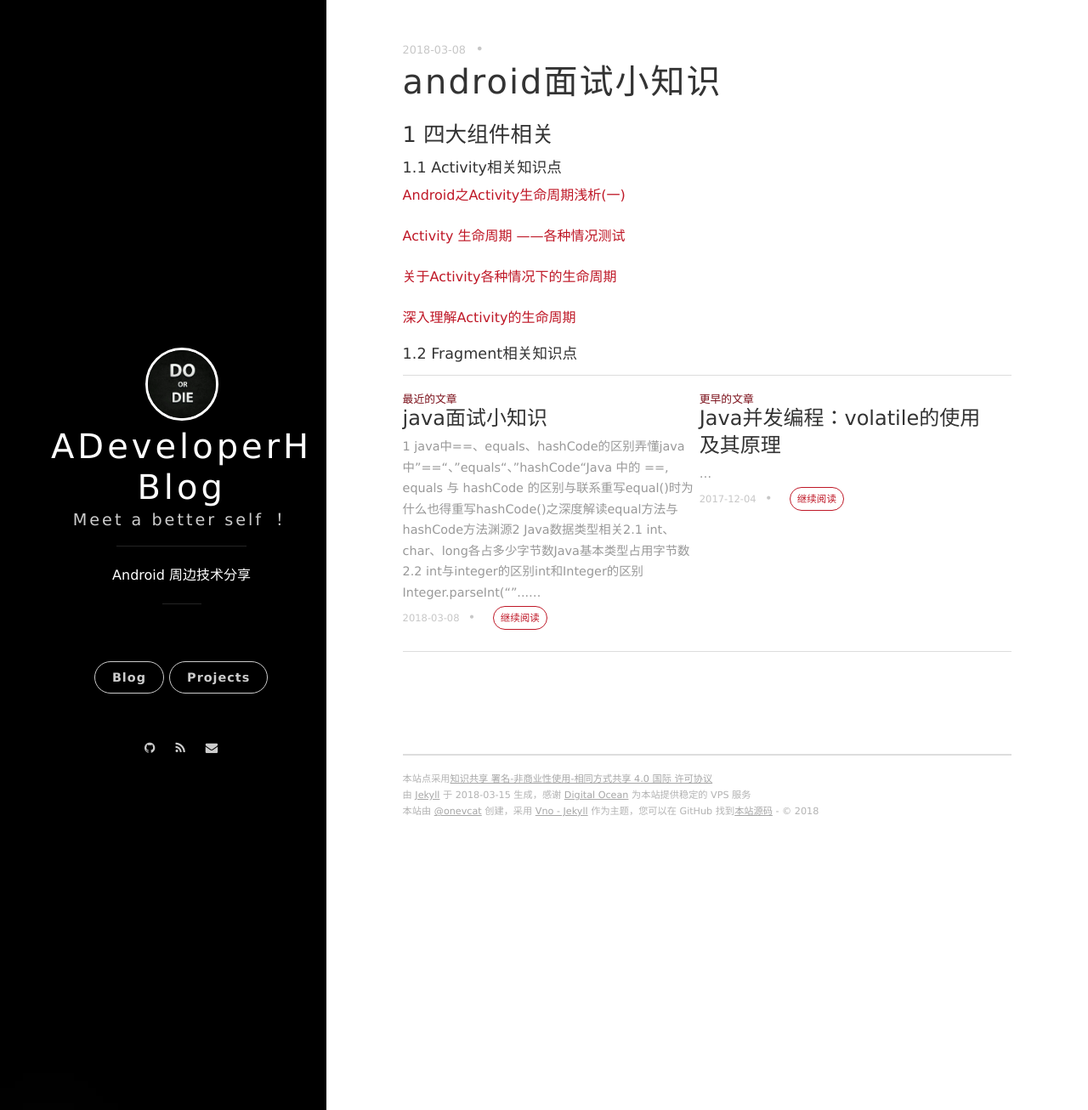
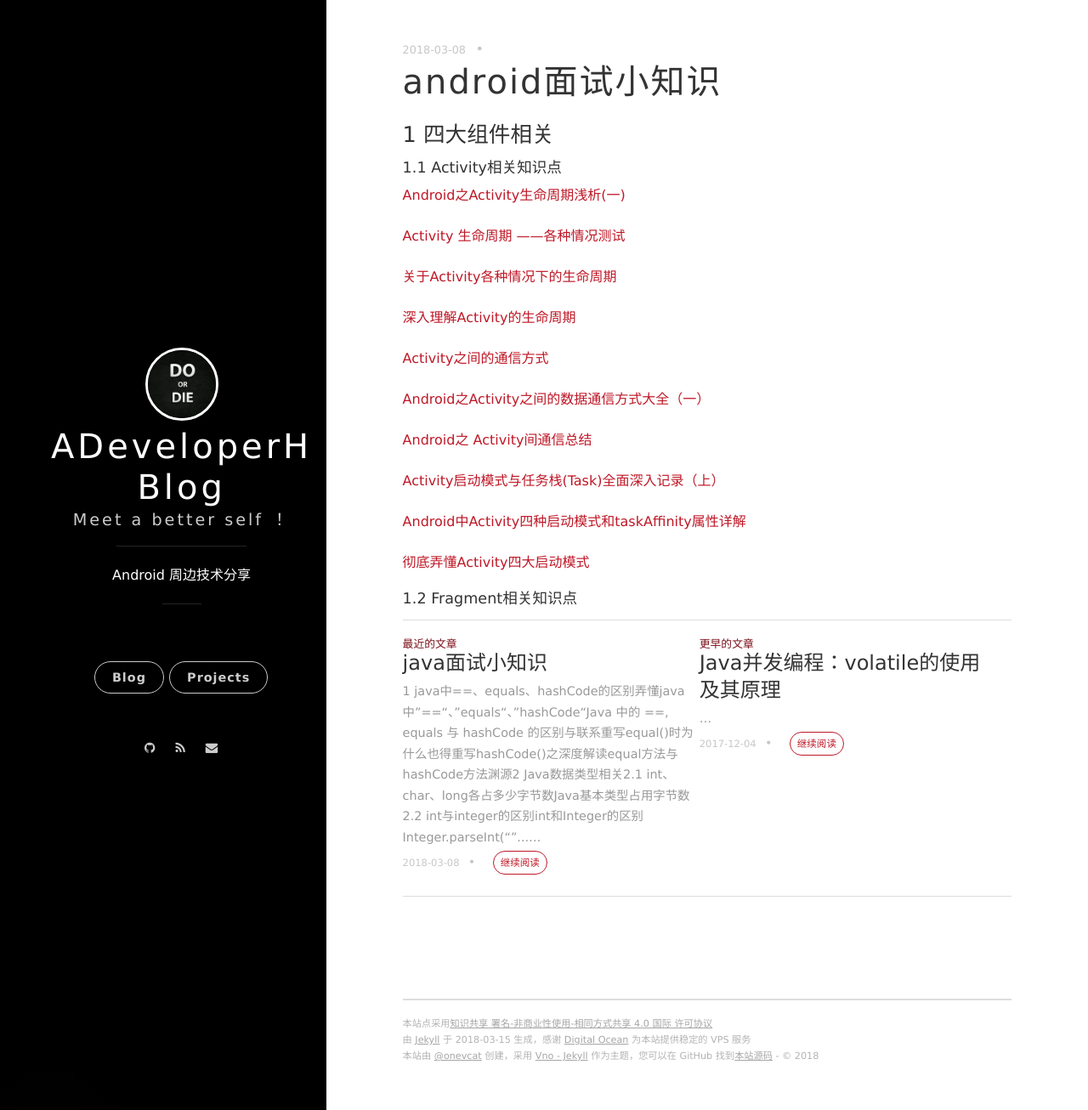
Before and after one commit to ADeveloperH/ADeveloperH.github.io, a Jekyll site: the page built from _posts/2018-03-08-interviewknowledge_android.md, in a window 1280 px wide and 1306 px high. Shown: the whole window at 85% size. Built offline with Jekyll 4.4.1, drawn with Linux system fonts in a browser that asks for light colours; nearby versions of some CDN libraries; comment, search, counter and statistics services are not loaded.

```diff
--- a/_posts/2018-03-08-interviewknowledge_android.md
+++ b/_posts/2018-03-08-interviewknowledge_android.md
@@ -5,9 +5,7 @@
 ---
 ### 1 四大组件相关 ###
 
-
 #### 1.1 Activity相关知识点 ####
-
 
 [Android之Activity生命周期浅析(一)]("http://blog.csdn.net/javazejian/article/details/51932554")
 
@@ -17,4 +15,16 @@
 
 [深入理解Activity的生命周期]("https://www.jianshu.com/p/fb44584daee3")
 
+[Activity之间的通信方式]("https://juejin.im/post/5a9509ef6fb9a06337575d4b")
+
+[Android之Activity之间的数据通信方式大全（一）]("http://blog.csdn.net/a_running_wolf/article/details/48813995")
+
+[Android之 Activity间通信总结]("http://blog.csdn.net/io_field/article/details/50427936")
+
+[Activity启动模式与任务栈(Task)全面深入记录（上）]("http://blog.csdn.net/javazejian/article/details/52071885")
+
+[Android中Activity四种启动模式和taskAffinity属性详解]("http://blog.csdn.net/zhangjg_blog/article/details/10923643")
+
+[彻底弄懂Activity四大启动模式]("http://blog.csdn.net/mynameishuangshuai/article/details/51491074")
+
 #### 1.2 Fragment相关知识点 ####
```
Also changed, not shown: _posts/2018-03-15-interviewknowledge_algorithm.md (added, +9 -0 lines).
